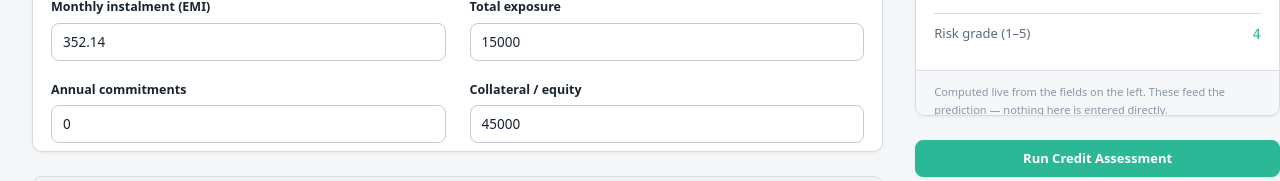
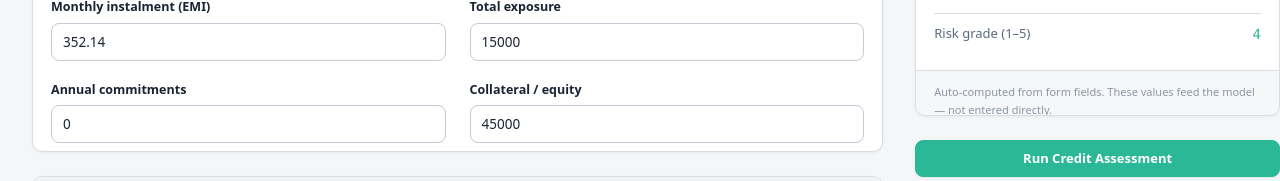
Before and after one commit to Hari-jmr/credit_ml, a Next.js app in the folder credit-risk-ui/: page / in a window 1280 px wide. Shown: the part 576-757 px from the top of the page. Built offline with nearby package versions, Linux system fonts and the light colour scheme; no server answers.

Commit message:
fix DerivedPanel footer text wrapping

```diff
--- a/credit-risk-ui/src/components/DerivedPanel.tsx
+++ b/credit-risk-ui/src/components/DerivedPanel.tsx
@@ -41,7 +41,7 @@ export function DerivedPanel({ derived }: { derived: DerivedFeatures }) {
         ))}
       </dl>
       <p className="-mx-6 -mb-6 mt-4 border-t border-border bg-surface-2/60 px-6 py-3 text-[11px] leading-relaxed text-text-dim max-sm:-mx-4 max-sm:px-4">
-        Computed live from the fields on the left. These feed the prediction &mdash; nothing here is entered directly.
+        Auto-computed from form fields. These values feed the model &mdash; not entered directly.
       </p>
     </div>
   );
```
